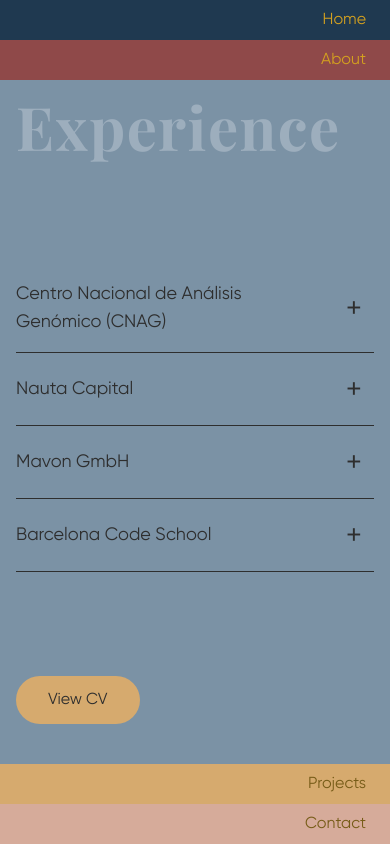
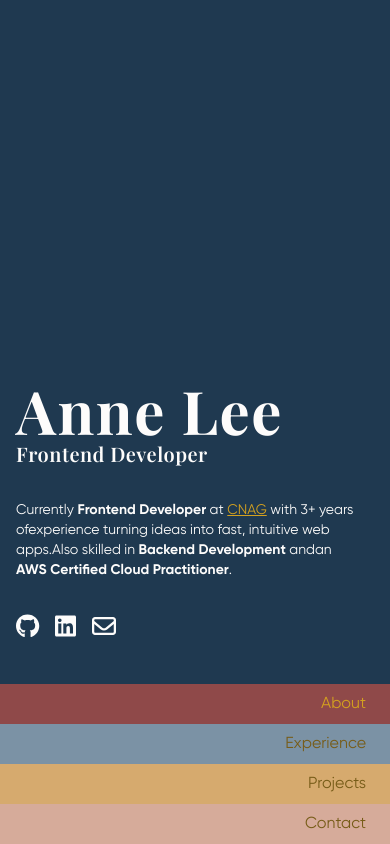
Before and after one commit to anne-mfl/portfolio-v3, a React (Vite) app: page / in a window 390 px wide. Built offline with nearby package versions, Linux system fonts and the light colour scheme; a web font is replaced by a local one.

Commit message:
home page to responsive

```diff
--- a/src/App.jsx
+++ b/src/App.jsx
@@ -10,7 +10,7 @@
 
 function App() {
 
-  const [activePage, setActivePage] = useState('Experience')
+  const [activePage, setActivePage] = useState('Home')
 
   return (
     <BrowserRouter>
--- a/src/layout/PageLayout.jsx
+++ b/src/layout/PageLayout.jsx
@@ -35,8 +35,7 @@
       <AnimatePresence mode='wait'>
         {isActive ? ( // Render page
           <div className={`py-10 px-16 overflow-auto relative max-lg:h-full max-lg:px-4
-            ${thisPage === 'Home' && 'h-screen flex justify-start items-end'}
-            ${thisPage === 'Experience' && ''}
+            ${thisPage === 'Home' && 'h-screen flex justify-start items-end max-lg:pl-4 max-sm:pr-8'}
             ${thisPage === 'Contact' && 'h-screen pb-2 max-lg:h-[calc(100dvh-160px)]'}
           `}>
             {children}
--- a/src/pages/Contact.jsx
+++ b/src/pages/Contact.jsx
@@ -38,9 +38,9 @@
           </div>
 
           <ul className='flex gap-6 [&>li]:text-2xl'>
-            <li><a href="https://github.com/anne-mfl" className='hover:text-custom_red'><FontAwesomeIcon icon={faGithub} /></a></li>
-            <li><a href="https://www.linkedin.com/in/anne-gemma-lee/" className='hover:text-custom_red'><FontAwesomeIcon icon={faLinkedin} /></a></li>
-            <li><a href="mailto:anne.gemma.lee@gmail.com" className='hover:text-custom_red'><FontAwesomeIcon icon={faEnvelope} /></a></li>
+            <li><a href="https://github.com/anne-mfl" target='_blank' className='hover:text-custom_red'><FontAwesomeIcon icon={faGithub} /></a></li>
+            <li><a href="https://www.linkedin.com/in/anne-gemma-lee/" target='_blank' className='hover:text-custom_red'><FontAwesomeIcon icon={faLinkedin} /></a></li>
+            <li><a href="mailto:anne.gemma.lee@gmail.com" target='_blank' className='hover:text-custom_red'><FontAwesomeIcon icon={faEnvelope} /></a></li>
           </ul>
 
         </MainWrapper>
--- a/src/pages/Home.jsx
+++ b/src/pages/Home.jsx
@@ -25,13 +25,13 @@
           animate={{ y: '0%', opacity: 1, transition: { duration: 0.4, delay: 0.8 } }}
           exit={{ opacity: 0, y: "10%", transition: { duration: 0.4 } }}
         >
-          <p className='mb-8'>
-            Currently <b>Frontend Developer</b> at <a href="https://www.cnag.eu/" className='underline text-custom_yellow hover:text-custom_red'>CNAG</a> with 3+ years of
-            <br />
+          <p className='mb-8 max-md:text-sm'>
+            Currently <b>Frontend Developer</b> at <a href="https://www.cnag.eu/" target='_blank' className='underline text-custom_yellow hover:text-custom_red'>CNAG</a> with 3+ years of
+            <br className='max-sm:hidden'/>
             experience turning ideas into fast, intuitive web apps.
-            <br />
+            <br className='max-sm:hidden'/>
             Also skilled in <b>Backend Development</b> and
-            <br />
+            <br className='max-sm:hidden'/>
             an <b>AWS Certified Cloud Practitioner</b>.
           </p>
           {/* <ul className='[&>li]:list-none mb-8'>
@@ -41,9 +41,9 @@
                   <li> ☁️&nbsp;&nbsp;AWS Certified Cloud Practitioner</li>
                 </ul> */}
           <ul className='flex gap-4 [&>li]:text-2xl'>
-            <li><a href="https://github.com/anne-mfl" className='hover:text-custom_red'><FontAwesomeIcon icon={faGithub} /></a></li>
-            <li><a href="https://www.linkedin.com/in/anne-gemma-lee/" className='hover:text-custom_red'><FontAwesomeIcon icon={faLinkedin} /></a></li>
-            <li><a href="mailto:anne.gemma.lee@gmail.com" className='hover:text-custom_red'><FontAwesomeIcon icon={faEnvelope} /></a></li>
+            <li><a href="https://github.com/anne-mfl" target='_blank' className='hover:text-custom_red'><FontAwesomeIcon icon={faGithub} /></a></li>
+            <li><a href="https://www.linkedin.com/in/anne-gemma-lee/" target='_blank' className='hover:text-custom_red'><FontAwesomeIcon icon={faLinkedin} /></a></li>
+            <li><a href="mailto:anne.gemma.lee@gmail.com" target='_blank' className='hover:text-custom_red'><FontAwesomeIcon icon={faEnvelope} /></a></li>
           </ul>
         </motion.div>
       </section>
```
